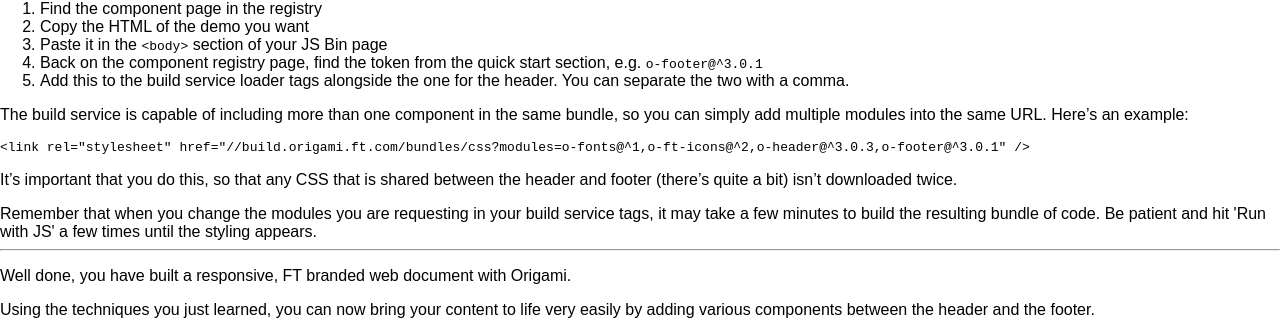
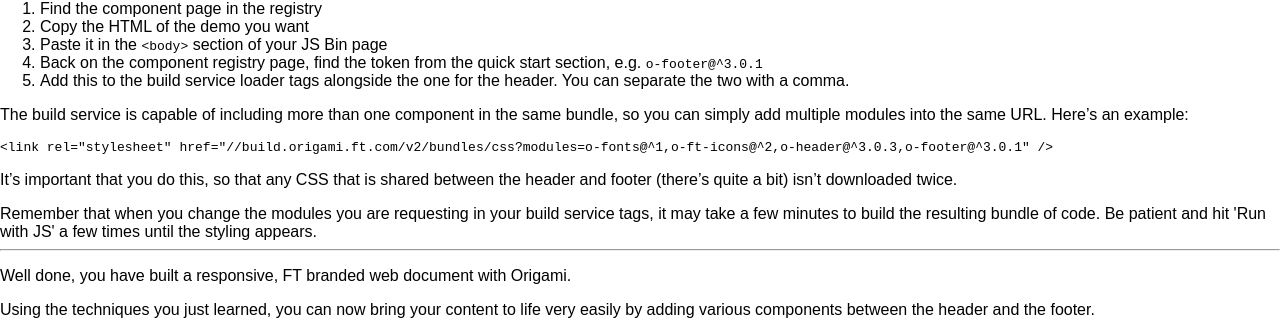
Before and after one commit to Financial-Times/ft-origami, a Jekyll site: the page built from docs/developer-guide/build-service.md, in a window 1280 px wide and 900 px high, scrolled down 3668 px. Shown: the part 305-637 px from the top of the window. Built offline with Jekyll 4.4.1, drawn with Linux system fonts in a browser that asks for light colours; nearby versions of some CDN libraries; comment, search, counter and statistics services are not loaded; a style sheet for code colours, icons or effects is not loaded.

Commit message:
Update build service URLs to point to v2 endpoint

```diff
--- a/docs/developer-guide/build-service.md
+++ b/docs/developer-guide/build-service.md
@@ -87,7 +87,7 @@ Repeat this process for the footer:
 
 The build service is capable of including more than one component in the same bundle, so you can simply add multiple modules into the same URL.  Here's an example:
 
-	<link rel="stylesheet" href="//build.origami.ft.com/bundles/css?modules=o-fonts@^1,o-ft-icons@^2,o-header@^3.0.3,o-footer@^3.0.1" />
+	<link rel="stylesheet" href="//build.origami.ft.com/v2/bundles/css?modules=o-fonts@^1,o-ft-icons@^2,o-header@^3.0.3,o-footer@^3.0.1" />
 
 It's important that you do this, so that any CSS that is shared between the header and footer (there's quite a bit) isn't downloaded twice.
 
--- a/examples/ctm.html
+++ b/examples/ctm.html
@@ -47,7 +47,7 @@
 		Load the Origami stylesheet, including fonts and icons by default.
 		Replace a,b,c with the names of the additional modules you want to load.
 	-->
-	<link rel="stylesheet" href="//build.origami.ft.com/bundles/css?modules=o-fonts@^1.6.7,o-ft-icons@^2.3.6,a,b,c" />
+	<link rel="stylesheet" href="//build.origami.ft.com/v2/bundles/css?modules=o-fonts@^1.6.7,o-ft-icons@^2.3.6,a,b,c" />
 
 	<!--
 		Unconditionally load the polyfill service to provide the best support
@@ -72,7 +72,7 @@
 				var s = document.getElementsByTagName('script')[0];
 				s.parentNode.insertBefore(o, s);
 			}
-		}('//build.origami.ft.com/bundles/js?modules=a,b,c'));
+		}('//build.origami.ft.com/v2/bundles/js?modules=a,b,c'));
 	</script>
 </head>
 <body>
```
Also changed, not shown: docs/developer-guide/general-best-practices.md (+1 -1 lines), docs/overview/stats.md (+1 -1 lines).
